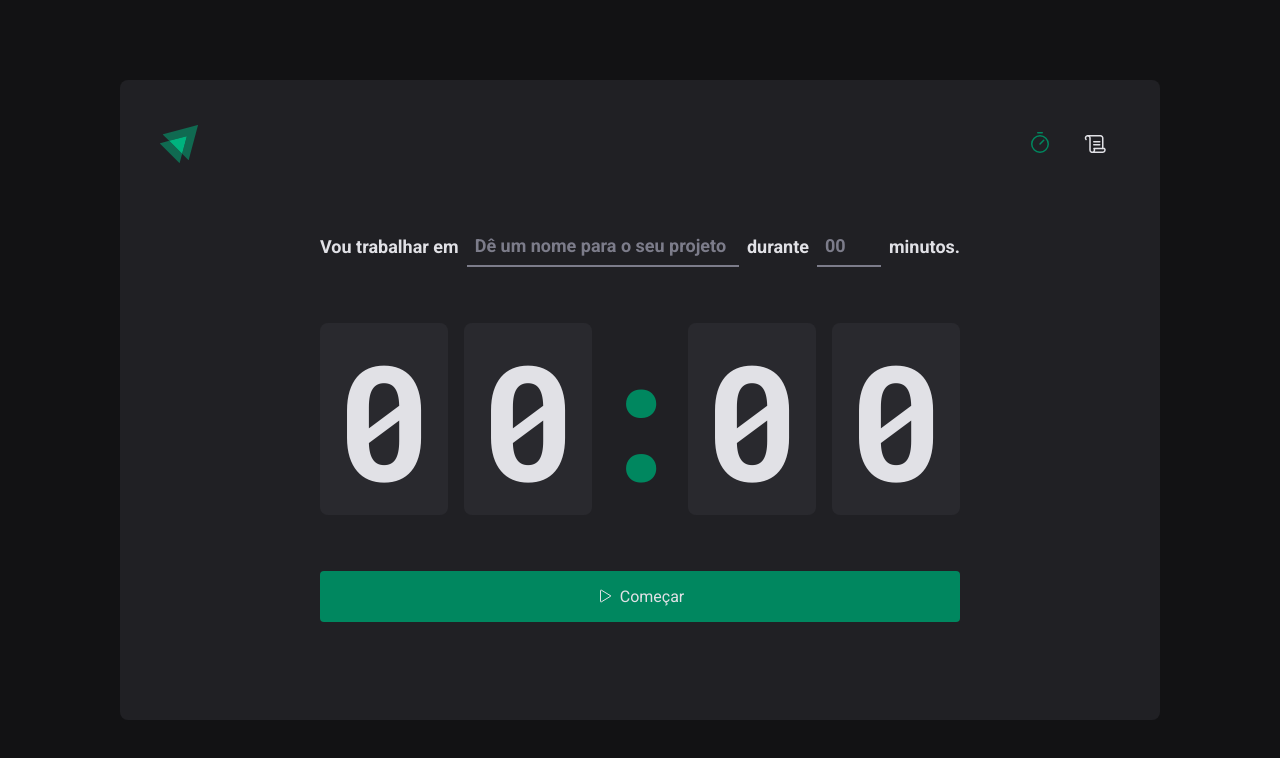
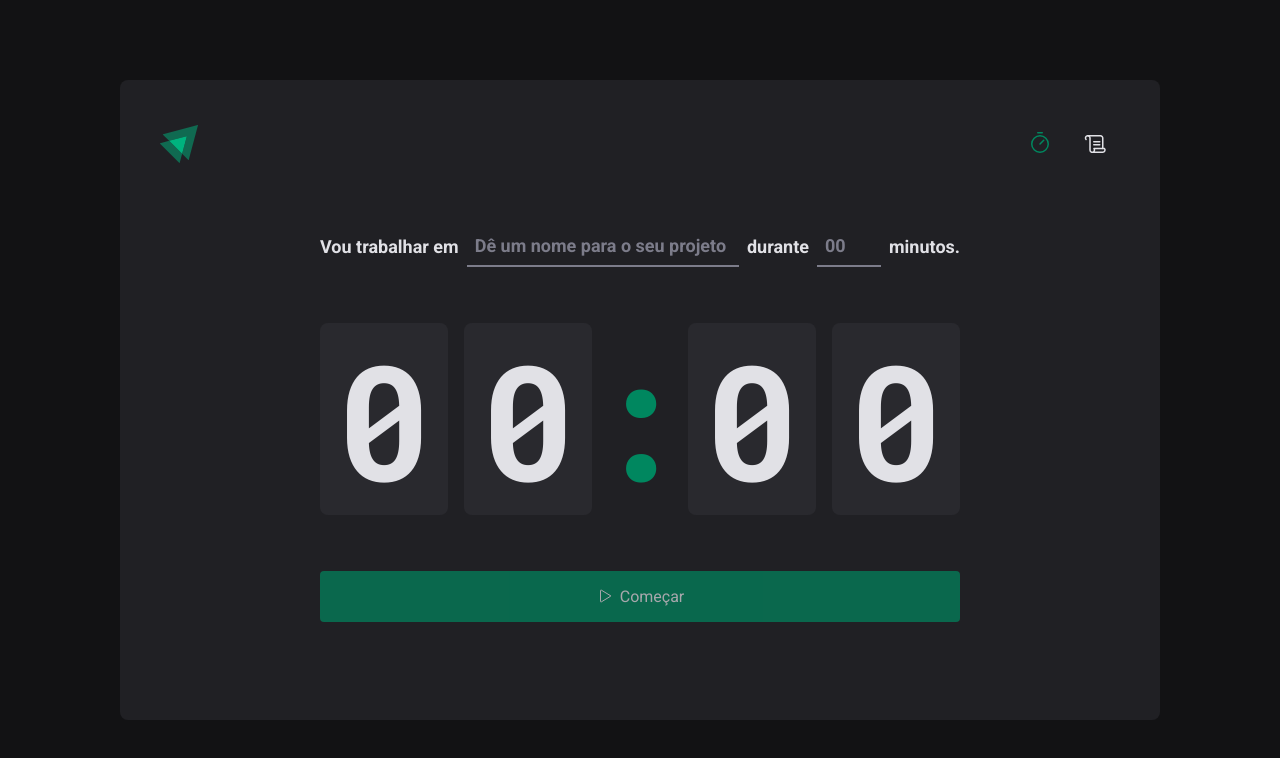
Before and after one commit to kleberlimaGit/timer-ignite, a React (Vite) app in the folder timer/: page / in a window 1280 px wide. Shown: the top 758 px of the page. Built offline with nearby package versions, Linux system fonts and the light colour scheme.

Commit message:
formulario com react hook form

```diff
--- a/timer/package.json
+++ b/timer/package.json
@@ -12,6 +12,7 @@
     "phosphor-react": "^1.4.1",
     "react": "^18.2.0",
     "react-dom": "^18.2.0",
+    "react-hook-form": "^7.41.5",
     "react-router-dom": "^6.6.1",
     "styled-components": "^5.3.6"
   },
--- a/timer/src/pages/Home/index.tsx
+++ b/timer/src/pages/Home/index.tsx
@@ -9,16 +9,34 @@
   TaskInput,
 } from "./styles";
 
+import { useForm } from 'react-hook-form'
+
+// controlled -> mantém em tempo real a informaçao do estado do input
+
+//uncontrolled -> busca informaçao do valor do input somente quando precisarmos dela
+
 export function Home() {
+  const { register, handleSubmit, watch } = useForm()
+
+
+  function handleCreateNewCycle(data: any){
+    console.log(data)
+  }
+
+  const task = watch('task')
+  const minutesAmount = watch('minutesAmount')
+  const isSubmitDisabled = (!task && !minutesAmount)
+
   return (
     <HomeContainer>
-      <form action="">
+      <form action="" onSubmit={handleSubmit(handleCreateNewCycle)}>
         <FormContainer>
           <label htmlFor="task">Vou trabalhar em</label>
           <TaskInput
             type="text"
             id="task"
             placeholder="Dê um nome para o seu projeto"
+            {...register('task')}
           />
 
           <label htmlFor="minutesAmount">durante</label>
@@ -29,6 +47,8 @@
             step={5}
             min={5}
             max={60}
+            required
+            {...register('minutesAmount', {valueAsNumber:true})}
           />
 
           <span>minutos.</span>
@@ -42,7 +62,7 @@
           <span>0</span>
         </CountdownContainer>
 
-        <StartCountDownButton type="submit">
+        <StartCountDownButton disabled={isSubmitDisabled} type="submit">
           <Play />
           Começar
         </StartCountDownButton>
```
Also changed, not shown: 1 other file (tests, documents, lock files or other folders).
